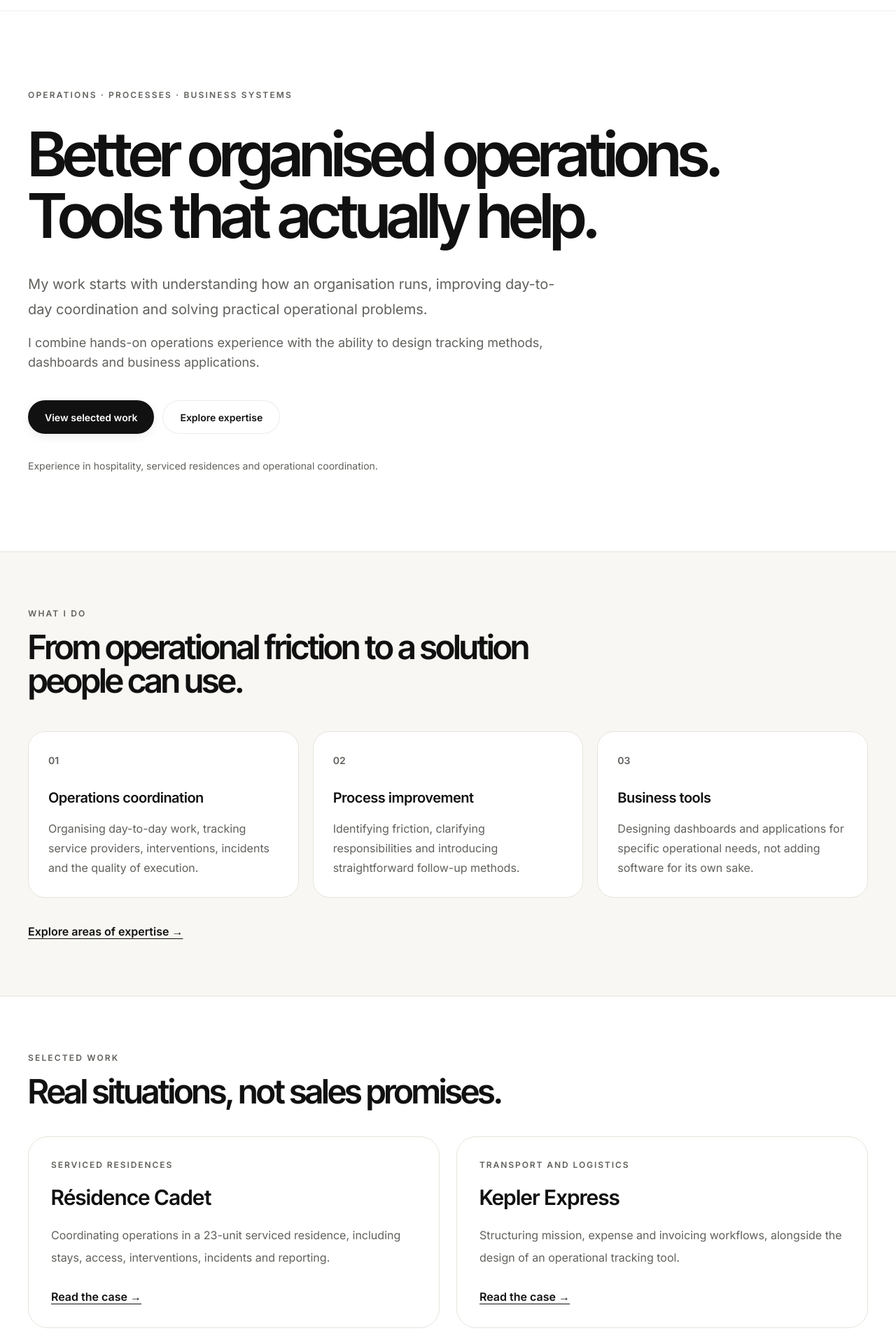
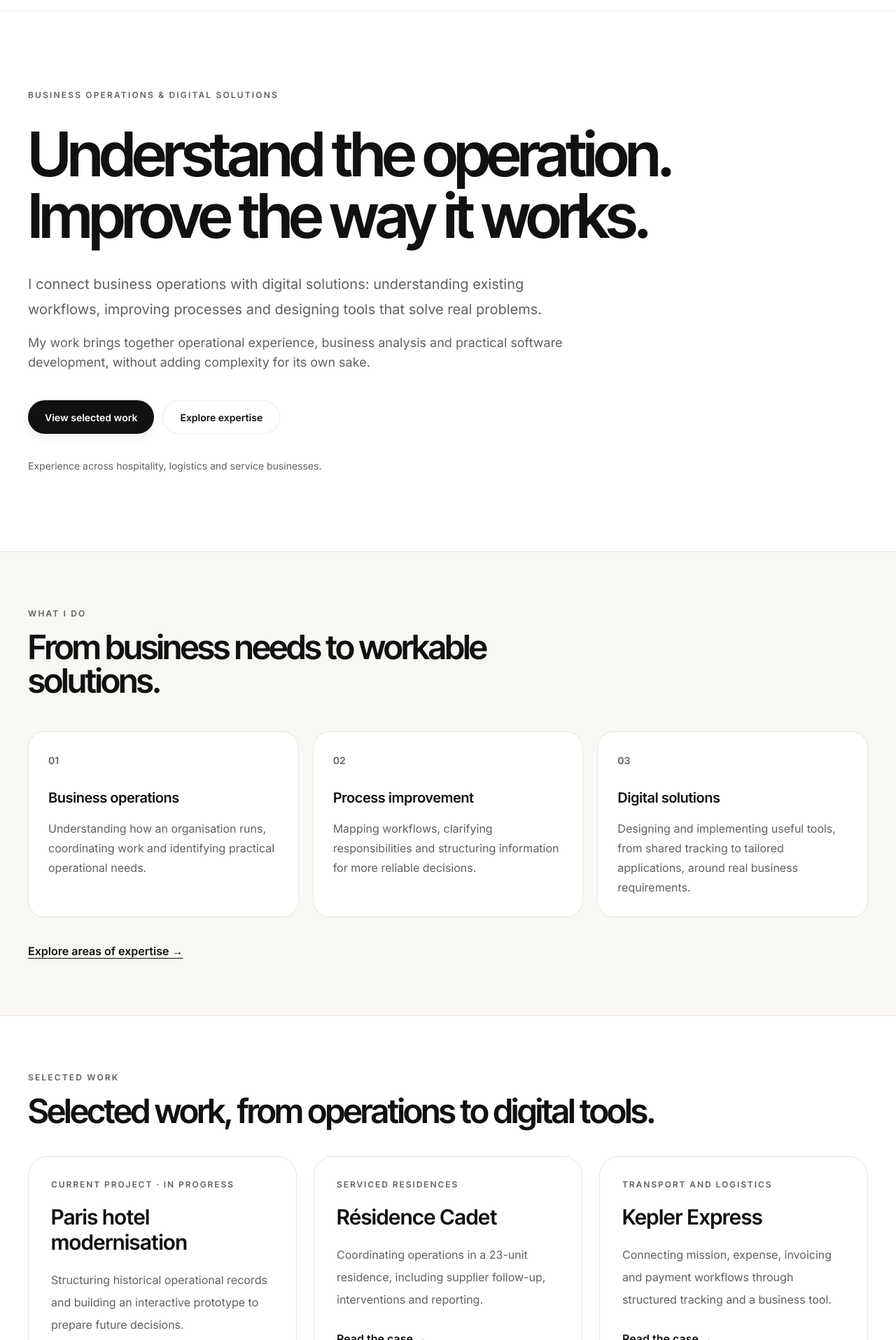
Before and after one commit to Granis75/anisconsult.com, a Next.js app: page /en in a window 1280 px wide. Shown: the part 65-1980 px from the top of the page at 70% size. Built offline with nearby package versions, Linux system fonts and the light colour scheme.

Commit message:
Align home and expertise pages with operations and digital solutions

```diff
--- a/app/(en)/en/page.tsx
+++ b/app/(en)/en/page.tsx
@@ -5,20 +5,21 @@ import { SiteFooter } from "@/components/site-footer";
 import { ContactSection } from "@/components/contact-section";
 
 export const metadata: Metadata = {
-  title: "Anis Allouache — Operations & Business Systems",
-  description: "Operations coordination, process improvement and practical business tools built around real workflows.",
+  title: "Anis Allouache — Business Operations & Digital Solutions",
+  description: "Business operations, process improvement and digital solutions — from operational analysis to practical tools.",
   alternates: { canonical: "/en", languages: { "fr-FR": "/", "en-US": "/en" } },
 };
 
 const expertise = [
-  { num: "01", title: "Operations coordination", text: "Organising day-to-day work, tracking service providers, interventions, incidents and the quality of execution." },
-  { num: "02", title: "Process improvement", text: "Identifying friction, clarifying responsibilities and introducing straightforward follow-up methods." },
-  { num: "03", title: "Business tools", text: "Designing dashboards and applications for specific operational needs, not adding software for its own sake." },
+  { num: "01", title: "Business operations", text: "Understanding how an organisation runs, coordinating work and identifying practical operational needs." },
+  { num: "02", title: "Process improvement", text: "Mapping workflows, clarifying responsibilities and structuring information for more reliable decisions." },
+  { num: "03", title: "Digital solutions", text: "Designing and implementing useful tools, from shared tracking to tailored applications, around real business requirements." },
 ] as const;
 
 const cases = [
-  { area: "Serviced residences", title: "Résidence Cadet", summary: "Coordinating operations in a 23-unit serviced residence, including stays, access, interventions, incidents and reporting.", href: "/en/case-study/vesper" },
-  { area: "Transport and logistics", title: "Kepler Express", summary: "Structuring mission, expense and invoicing workflows, alongside the design of an operational tracking tool.", href: "/en/case-study/kepler-express" },
+  { area: "Current project · In progress", title: "Paris hotel modernisation", summary: "Structuring historical operational records and building an interactive prototype to prepare future decisions.", href: "/en/case-study/hotel-modernization" },
+  { area: "Serviced residences", title: "Résidence Cadet", summary: "Coordinating operations in a 23-unit residence, including supplier follow-up, interventions and reporting.", href: "/en/case-study/vesper" },
+  { area: "Transport and logistics", title: "Kepler Express", summary: "Connecting mission, expense, invoicing and payment workflows through structured tracking and a business tool.", href: "/en/case-study/kepler-express" },
 ] as const;
 
 export default function EnglishHome() {
@@ -28,21 +29,21 @@ export default function EnglishHome() {
       <main className="bg-white text-ink">
         <section className="border-b border-line">
           <div className="mx-auto max-w-7xl px-6 py-20 lg:px-10 lg:py-28">
-            <p className="text-xs font-semibold uppercase tracking-[0.18em] text-muted">Operations · Processes · Business systems</p>
-            <h1 className="mt-8 max-w-5xl font-display text-5xl font-semibold leading-[1.02] tracking-[-0.055em] sm:text-6xl lg:text-[5.5rem]">Better organised operations. Tools that actually help.</h1>
-            <p className="mt-9 max-w-3xl text-xl leading-9 text-muted">My work starts with understanding how an organisation runs, improving day-to-day coordination and solving practical operational problems.</p>
-            <p className="mt-4 max-w-3xl text-base leading-8 text-muted sm:text-lg">I combine hands-on operations experience with the ability to design tracking methods, dashboards and business applications.</p>
+            <p className="text-xs font-semibold uppercase tracking-[0.18em] text-muted">Business Operations & Digital Solutions</p>
+            <h1 className="mt-8 max-w-5xl font-display text-5xl font-semibold leading-[1.02] tracking-[-0.055em] sm:text-6xl lg:text-[5.5rem]">Understand the operation. Improve the way it works.</h1>
+            <p className="mt-9 max-w-3xl text-xl leading-9 text-muted">I connect business operations with digital solutions: understanding existing workflows, improving processes and designing tools that solve real problems.</p>
+            <p className="mt-4 max-w-3xl text-base leading-8 text-muted sm:text-lg">My work brings together operational experience, business analysis and practical software development, without adding complexity for its own sake.</p>
             <div className="mt-10 flex flex-wrap gap-3">
               <Link href="/en/work" className="premium-cta h-12 px-6">View selected work</Link>
               <Link href="/en/services" className="premium-cta-outline h-12 px-6">Explore expertise</Link>
             </div>
-            <p className="mt-9 text-sm text-muted">Experience in hospitality, serviced residences and operational coordination.</p>
+            <p className="mt-9 text-sm text-muted">Experience across hospitality, logistics and service businesses.</p>
           </div>
         </section>
         <section className="border-b border-line bg-[#f8f7f3]">
           <div className="mx-auto max-w-7xl px-6 py-20 lg:px-10">
             <p className="text-xs font-semibold uppercase tracking-[0.18em] text-muted">What I do</p>
-            <h2 className="mt-4 max-w-3xl font-display text-4xl font-semibold tracking-[-0.045em] sm:text-5xl">From operational friction to a solution people can use.</h2>
+            <h2 className="mt-4 max-w-3xl font-display text-4xl font-semibold tracking-[-0.045em] sm:text-5xl">From business needs to workable solutions.</h2>
             <div className="mt-12 grid gap-5 md:grid-cols-3">
               {expertise.map((item) => (
                 <article key={item.num} className="rounded-[24px] border border-line bg-white p-7">
@@ -58,8 +59,8 @@ export default function EnglishHome() {
         <section className="border-b border-line">
           <div className="mx-auto max-w-7xl px-6 py-20 lg:px-10">
             <p className="text-xs font-semibold uppercase tracking-[0.18em] text-muted">Selected work</p>
-            <h2 className="mt-4 font-display text-4xl font-semibold tracking-[-0.045em] sm:text-5xl">Real situations, not sales promises.</h2>
-            <div className="mt-10 grid gap-6 md:grid-cols-2">
+            <h2 className="mt-4 font-display text-4xl font-semibold tracking-[-0.045em] sm:text-5xl">Selected work, from operations to digital tools.</h2>
+            <div className="mt-10 grid gap-6 md:grid-cols-3">
               {cases.map((item) => (
                 <article key={item.title} className="rounded-[28px] border border-line p-8">
                   <p className="text-xs font-semibold uppercase tracking-[0.16em] text-muted">{item.area}</p>
@@ -74,7 +75,7 @@ export default function EnglishHome() {
         <section className="border-b border-line bg-[#f8f7f3]">
           <div className="mx-auto grid max-w-7xl gap-6 px-6 py-20 lg:grid-cols-2 lg:gap-20 lg:px-10">
             <div><p className="text-xs font-semibold uppercase tracking-[0.18em] text-muted">My approach</p><h2 className="mt-4 font-display text-4xl font-semibold tracking-tight">Start with the work, not the technology.</h2></div>
-            <div><p className="text-base leading-8 text-muted">Observe how work actually gets done, find the points of friction, clarify ownership and choose a useful response: a better process, shared tracking or a digital tool.</p><Link href="/en/about" className="mt-6 inline-block font-semibold underline underline-offset-4">How I work →</Link></div>
+            <div><p className="text-base leading-8 text-muted">Start with the operational reality, organise the information and define the problem before choosing the right process or technology.</p><Link href="/en/about" className="mt-6 inline-block font-semibold underline underline-offset-4">How I work →</Link></div>
           </div>
         </section>
         <section className="mx-auto max-w-7xl px-6 py-20 lg:px-10"><ContactSection headingLevel="h2" locale="en" /></section>
--- a/app/(en)/en/services/page.tsx
+++ b/app/(en)/en/services/page.tsx
@@ -5,21 +5,21 @@ import { SiteFooter } from "@/components/site-footer";
 
 export const metadata: Metadata = {
   title: "Expertise — Anis Allouache",
-  description: "Operations coordination, process improvement, quality follow-up and practical business systems.",
+  description: "Business operations, process analysis, workflow improvement and tailored digital solutions.",
   alternates: { canonical: "/en/services", languages: { "fr-FR": "/services", "en-US": "/en/services" } },
 };
 const domains = [
-  { title: "Operations coordination", detail: "Organising daily workflows and tracking tasks, service providers, interventions and incidents.", purpose: "Making priorities and responsibilities clear." },
-  { title: "Processes and quality control", detail: "Reviewing existing ways of working, tracking issues, improving procedures and operational reporting.", purpose: "Reducing overlooked tasks, duplicate work and avoidable manual follow-up." },
-  { title: "Business tools and dashboards", detail: "Structuring information, designing interfaces, targeted automation and management tool prototypes.", purpose: "Supporting an identified workflow rather than adding another application by default." },
+  { title: "Business operations", detail: "Analysing how day-to-day work is organised, coordinating activities and translating field experience into operational requirements.", purpose: "Know what needs to happen, who is involved and which information matters." },
+  { title: "Process improvement", detail: "Mapping workflows, clarifying responsibilities, structuring data and improving reporting and follow-up.", purpose: "Make work easier to follow and reduce fragmented or duplicated information." },
+  { title: "Digital solutions & implementation", detail: "Designing tailored interfaces and internal tools, or helping choose appropriate existing software.", purpose: "Use technology for a defined need rather than creating a system by default." },
 ] as const;
 export default function EnglishExpertisePage() {
   return (
     <><SiteHeader /><main className="bg-white text-ink">
       <section className="border-b border-line"><div className="mx-auto max-w-7xl px-6 py-20 lg:px-10">
         <p className="text-xs font-semibold uppercase tracking-[0.18em] text-muted">Expertise</p>
-        <h1 className="mt-6 max-w-4xl font-display text-5xl font-semibold tracking-[-0.055em] sm:text-6xl">Organise. Make reliable. Simplify.</h1>
-        <p className="mt-7 max-w-3xl text-lg leading-8 text-muted">My work brings together operations, practical working methods and digital tools, drawing on real coordination and follow-up challenges.</p>
+        <h1 className="mt-6 max-w-4xl font-display text-5xl font-semibold tracking-[-0.055em] sm:text-6xl">Operations, processes and digital solutions.</h1>
+        <p className="mt-7 max-w-3xl text-lg leading-8 text-muted">I work from operational needs to clearer processes and appropriate tools — as part of an organisation or through an independent assignment.</p>
       </div></section>
       <section className="mx-auto max-w-7xl px-6 py-20 lg:px-10"><div className="space-y-5">
         {domains.map((item, index) => <article key={item.title} className="grid gap-7 rounded-[28px] border border-line p-8 md:grid-cols-[80px_1fr] md:p-10">
@@ -29,7 +29,7 @@ export default function EnglishExpertisePage() {
           <p className="mt-5 border-l-2 border-ink pl-5 leading-7">{item.purpose}</p></div>
         </article>)}
       </div>
-        <p className="mt-12 max-w-3xl leading-8 text-muted">Areas of experience: hospitality, serviced residences, service provider coordination and on-site operations. I do not claim expertise in every industry.</p>
+        <p className="mt-12 max-w-3xl leading-8 text-muted">Experience across hospitality, logistics and services, with transferable methods for analysing and improving operational workflows.</p>
         <Link href="/en/work" className="mt-7 inline-block font-semibold underline underline-offset-4">See practical examples →</Link>
       </section>
     </main><SiteFooter locale="en" /></>
--- a/app/(fr)/page.tsx
+++ b/app/(fr)/page.tsx
@@ -5,20 +5,21 @@ import { SiteFooter } from "@/components/site-footer";
 import { ContactSection } from "@/components/contact-section";
 
 export const metadata: Metadata = {
-  title: "Anis Allouache — Organisation opérationnelle et outils métiers",
-  description: "Coordination opérationnelle, amélioration des processus et conception d'outils métiers adaptés aux besoins du terrain.",
+  title: "Anis Allouache — Business Operations & Digital Solutions",
+  description: "Opérations métier, amélioration des processus et solutions numériques : relier les besoins aux méthodes et aux outils adaptés.",
   alternates: { canonical: "/", languages: { "fr-FR": "/", "en-US": "/en" } },
 };
 
 const expertises = [
-  { num: "01", title: "Coordination opérationnelle", text: "Organiser le quotidien, suivre les interventions, les prestataires, les incidents et la qualité du travail réalisé." },
-  { num: "02", title: "Amélioration des processus", text: "Identifier les frictions, clarifier les responsabilités et mettre en place des méthodes de suivi simples." },
-  { num: "03", title: "Outils métiers", text: "Concevoir des tableaux de bord et des applications qui répondent à des besoins opérationnels identifiés." },
+  { num: "01", title: "Opérations métier", text: "Comprendre le fonctionnement d'une organisation, coordonner les activités et identifier les besoins du terrain." },
+  { num: "02", title: "Amélioration des processus", text: "Cartographier les flux, clarifier les responsabilités et structurer l'information pour mieux décider." },
+  { num: "03", title: "Solutions numériques", text: "Concevoir et mettre en place des outils utiles, du suivi partagé à l'application métier adaptée au besoin." },
 ] as const;
 
 const cases = [
-  { area: "Résidences de services", title: "Résidence Cadet", summary: "Coordination des activités d'une résidence de 23 unités : séjours, accès, interventions, incidents et reporting.", href: "/case-study/vesper" },
-  { area: "Transport et logistique", title: "Kepler Express", summary: "Structuration du suivi des missions, des dépenses et de la facturation, avec conception d'un outil métier.", href: "/case-study/kepler-express" },
+  { area: "Projet actuel · En cours", title: "Modernisation d'un hôtel parisien", summary: "Structuration d'archives opérationnelles et prototype interactif pour préparer les prochaines décisions.", href: "/case-study/hotel-modernization" },
+  { area: "Résidences de services", title: "Résidence Cadet", summary: "Coordination d'une résidence de 23 unités : prestataires, interventions et reporting.", href: "/case-study/vesper" },
+  { area: "Transport et logistique", title: "Kepler Express", summary: "Structuration du suivi des missions, des frais, de la facturation et des paiements, avec un outil métier.", href: "/case-study/kepler-express" },
 ] as const;
 
 export default function HomePage() {
@@ -28,21 +29,21 @@ export default function HomePage() {
       <main className="bg-white text-ink">
         <section className="border-b border-line">
           <div className="mx-auto max-w-7xl px-6 py-20 lg:px-10 lg:py-28">
-            <p className="text-xs font-semibold uppercase tracking-[0.18em] text-muted">Organisation opérationnelle · Processus · Outils métiers</p>
-            <h1 className="mt-8 max-w-5xl font-display text-5xl font-semibold leading-[1.02] tracking-[-0.055em] sm:text-6xl lg:text-[5.5rem]">Des opérations mieux organisées. Des outils vraiment utiles.</h1>
-            <p className="mt-9 max-w-3xl text-xl leading-9 text-muted">Mon travail consiste à comprendre le fonctionnement d'une activité, organiser son suivi et résoudre les problèmes concrets du quotidien.</p>
-            <p className="mt-4 max-w-3xl text-base leading-8 text-muted sm:text-lg">Je combine une expérience de terrain en coordination opérationnelle avec la capacité à concevoir des méthodes de suivi, des tableaux de bord et des applications métiers.</p>
+            <p className="text-xs font-semibold uppercase tracking-[0.18em] text-muted">Business Operations & Digital Solutions</p>
+            <h1 className="mt-8 max-w-5xl font-display text-5xl font-semibold leading-[1.02] tracking-[-0.055em] sm:text-6xl lg:text-[5.5rem]">Comprendre les opérations. Améliorer leur fonctionnement.</h1>
+            <p className="mt-9 max-w-3xl text-xl leading-9 text-muted">Je relie les opérations métier aux solutions numériques : comprendre les flux existants, améliorer les processus et concevoir des outils utiles.</p>
+            <p className="mt-4 max-w-3xl text-base leading-8 text-muted sm:text-lg">Mon approche associe expérience opérationnelle, analyse des besoins et développement logiciel, sans complexité inutile.</p>
             <div className="mt-10 flex flex-wrap gap-3">
               <Link href="/work" className="premium-cta h-12 px-6">Voir les réalisations</Link>
               <Link href="/services" className="premium-cta-outline h-12 px-6">Mes expertises</Link>
             </div>
-            <p className="mt-9 text-sm text-muted">Expérience en hôtellerie, résidences de services et coordination d'activités.</p>
+            <p className="mt-9 text-sm text-muted">Expérience dans l'hôtellerie, la logistique et les activités de services.</p>
           </div>
         </section>
         <section className="border-b border-line bg-[#f8f7f3]">
           <div className="mx-auto max-w-7xl px-6 py-20 lg:px-10">
             <p className="text-xs font-semibold uppercase tracking-[0.18em] text-muted">Mon activité</p>
-            <h2 className="mt-4 max-w-3xl font-display text-4xl font-semibold tracking-[-0.045em] sm:text-5xl">Du problème constaté à une solution utilisable.</h2>
+            <h2 className="mt-4 max-w-3xl font-display text-4xl font-semibold tracking-[-0.045em] sm:text-5xl">Des besoins métier aux solutions concrètes.</h2>
             <div className="mt-12 grid gap-5 md:grid-cols-3">
               {expertises.map((item) => (
                 <article key={item.num} className="rounded-[24px] border border-line bg-white p-7">
@@ -58,8 +59,8 @@ export default function HomePage() {
         <section className="border-b border-line">
           <div className="mx-auto max-w-7xl px-6 py-20 lg:px-10">
             <p className="text-xs font-semibold uppercase tracking-[0.18em] text-muted">Réalisations</p>
-            <h2 className="mt-4 font-display text-4xl font-semibold tracking-[-0.045em] sm:text-5xl">Des situations concrètes, pas des promesses.</h2>
-            <div className="mt-10 grid gap-6 md:grid-cols-2">
+            <h2 className="mt-4 font-display text-4xl font-semibold tracking-[-0.045em] sm:text-5xl">Des réalisations, de l'opérationnel au numérique.</h2>
+            <div className="mt-10 grid gap-6 md:grid-cols-3">
               {cases.map((item) => (
                 <article key={item.title} className="rounded-[28px] border border-line p-8">
                   <p className="text-xs font-semibold uppercase tracking-[0.16em] text-muted">{item.area}</p>
@@ -74,7 +75,7 @@ export default function HomePage() {
         <section className="border-b border-line bg-[#f8f7f3]">
           <div className="mx-auto grid max-w-7xl gap-6 px-6 py-20 lg:grid-cols-2 lg:gap-20 lg:px-10">
             <div><p className="text-xs font-semibold uppercase tracking-[0.18em] text-muted">Approche</p><h2 className="mt-4 font-display text-4xl font-semibold tracking-tight">Partir du terrain, pas de l'outil.</h2></div>
-            <div><p className="text-base leading-8 text-muted">Observer le travail réel, comprendre les points de friction, clarifier les responsabilités, puis choisir la bonne réponse : une méthode, un suivi partagé ou un outil numérique.</p><Link href="/about" className="mt-6 inline-block font-semibold underline underline-offset-4">Ma façon de travailler →</Link></div>
+            <div><p className="text-base leading-8 text-muted">Partir du fonctionnement réel, organiser l'information et définir le besoin avant de choisir le bon processus ou la bonne technologie.</p><Link href="/about" className="mt-6 inline-block font-semibold underline underline-offset-4">Ma façon de travailler →</Link></div>
           </div>
         </section>
         <section className="mx-auto max-w-7xl px-6 py-20 lg:px-10"><ContactSection headingLevel="h2" /></section>
```
Also changed, not shown: app/(fr)/services/page.tsx (+7 -7 lines).
